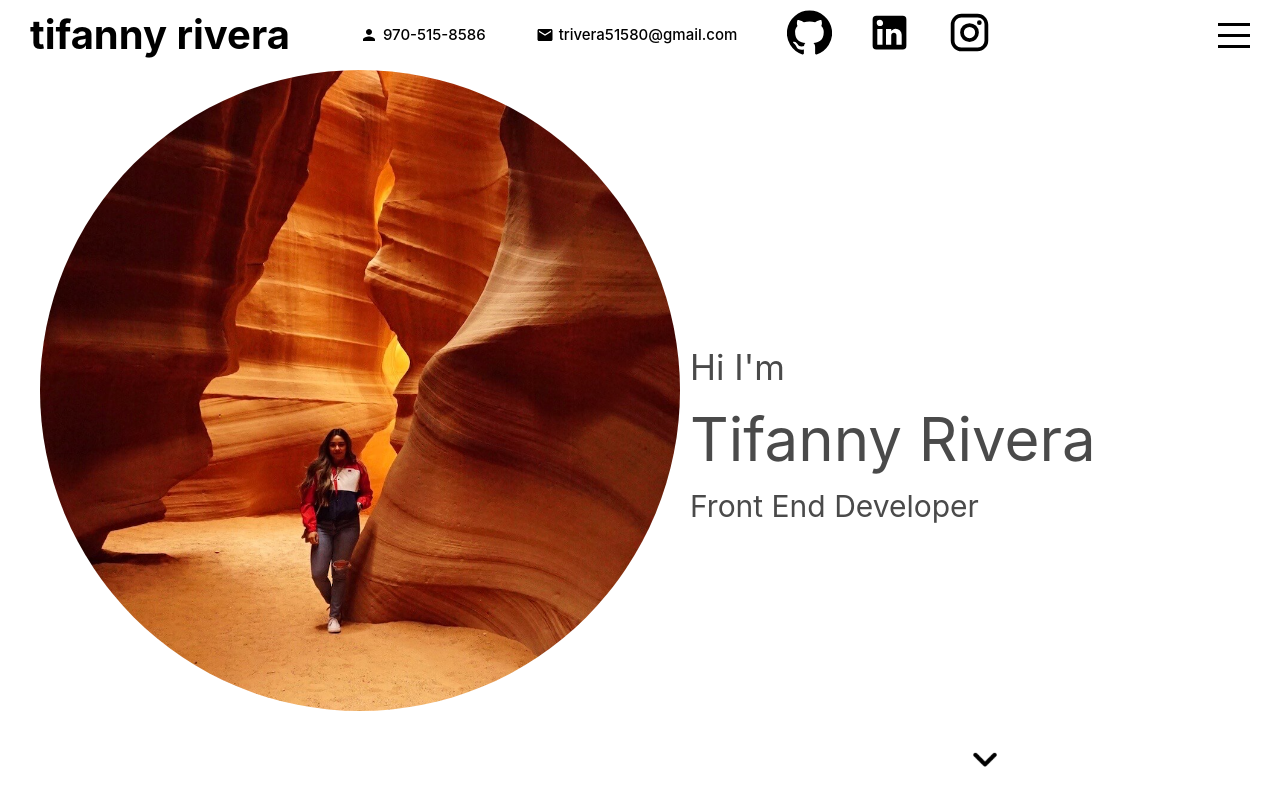
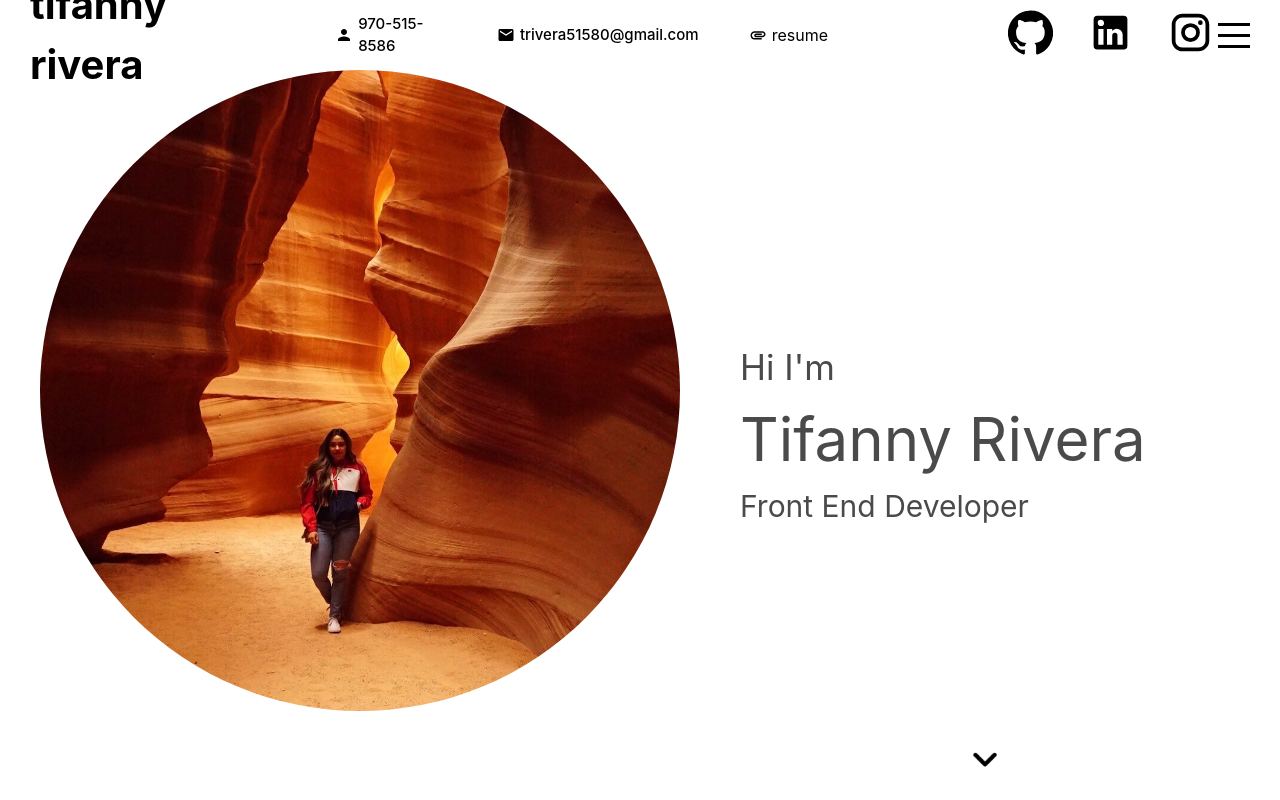
Before and after one commit to trivera777/TifannyRiveraPortfolio, a React (Create React App) app: page / in a window 1280 px wide. Built offline with nearby package versions, Linux system fonts and the light colour scheme.

Commit message:
added resume to portfolio

```diff
--- a/src/components/About/About.jsx
+++ b/src/components/About/About.jsx
@@ -24,18 +24,18 @@ export default function About() {
           <div className="title">about.</div>
           <div className="about">
             <p>
-              Recent graduate from the University of Denver's Coding Boot Camp,
-              completed December 12, 2021. Worked through 500+ hours of bootcamp
-              structure to develop projects using HTML5, CSS3, JavaScript,
-              React, GitHub, Heroku, and other programming languages.
+              Recent graduate from the University of Denver's Coding Boot Camp.
+              Worked through 500+ hours of boot camp structure to develop
+              projects using HTML5, CSS3, JavaScript, React, GitHub, Heroku, and
+              other programming languages.
               <br></br>
               <br></br>I found my passion for frontend development as well as
               for UX/UI Design. I'm eager to take on a new profession as a web
               developer or web designer which will allow me to contribute my
               excellent analytical, coordination and problem-solving skills. I
               work efficiently in a highly pressured work environment, with
-              background knowledge of sales, account management and risk
-              management.
+              background knowledge in customer service, sales, account
+              management and risk management.
             </p>
           </div>
         </div>
--- a/src/components/Intro/Intro.jsx
+++ b/src/components/Intro/Intro.jsx
@@ -10,7 +10,7 @@ export default function Intro(){
                 </div>
             </div>
             <div className="right">
-                <div className="wrapper">
+                <div className="wrapper" style={{marginLeft: "50px"}}>
                     <h2>Hi I'm</h2>
                     <h1>Tifanny Rivera</h1>
                     <h3>Front End Developer</h3>
--- a/src/components/Navbar/Navbar.jsx
+++ b/src/components/Navbar/Navbar.jsx
@@ -1,6 +1,6 @@
 import React from "react";
 import "./navbar.scss";
-import { Person, Mail, GitHub, LinkedIn, Instagram } from "@material-ui/icons";
+import { Person, Mail, GitHub, LinkedIn, Instagram, Attachment } from "@material-ui/icons";
 
 export default function Navbar({ menuOpen, setMenuOpen }) {
   return (
@@ -18,18 +18,22 @@ export default function Navbar({ menuOpen, setMenuOpen }) {
             <Mail className="icon" />
             <span>trivera51580@gmail.com</span>
           </div>
+          <div className="itemContainer" style={{marginRight: "150px"}}>
+            <Attachment className="icon" />
+            <a href="https://drive.google.com/file/d/1lth8a2tTB-0PtQusNx_TtMLi47kjQEON/view?usp=sharing" target="_blank">resume</a>
+          </div>
           <div className="itemContainer">
-            <a href="https://github.com/trivera777">
+            <a href="https://github.com/trivera777" target="_blank">
               <GitHub className="icon" style={{ fontSize: "45px" }} />
             </a>
           </div>
           <div className="itemContainer">
-            <a href="https://www.linkedin.com/in/tifannyrivera/">
+            <a href="https://www.linkedin.com/in/tifannyrivera/" target="_blank">
               <LinkedIn className="icon" style={{ fontSize: "45px" }} />
             </a>
           </div>
           <div className="itemContainer">
-            <a href="https://www.instagram.com/tifann_y/">
+            <a href="https://www.instagram.com/tifann_y/" target="_blank">
               <Instagram className="icon" style={{ fontSize: "45px" }} />
             </a>
           </div>
--- a/src/components/Navbar/navbar.scss
+++ b/src/components/Navbar/navbar.scss
@@ -43,6 +43,10 @@
                 margin-left: 30px;
                 @include mobile {
                     display: none;
+                  }
+
+                  a {
+                      color: #000;
                   }
 
                 .icon {
```
